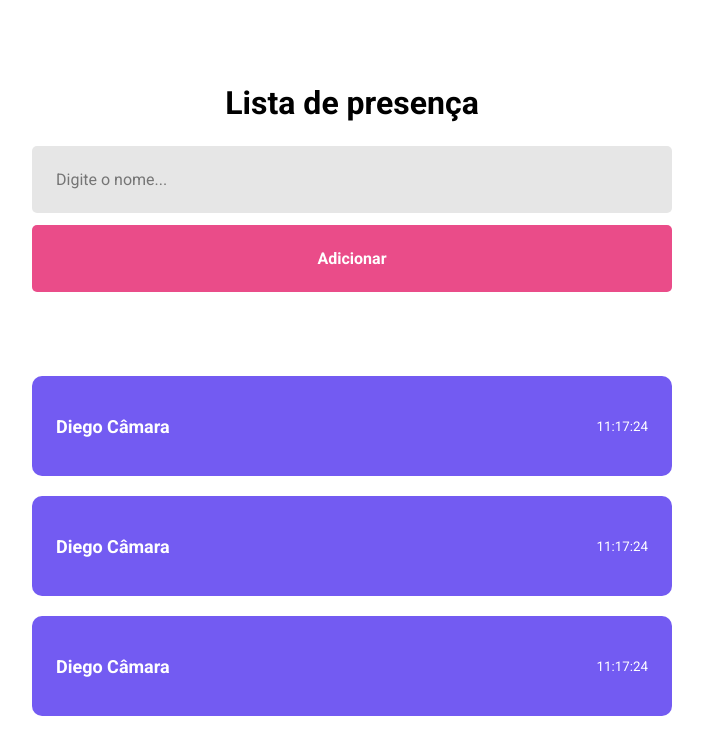
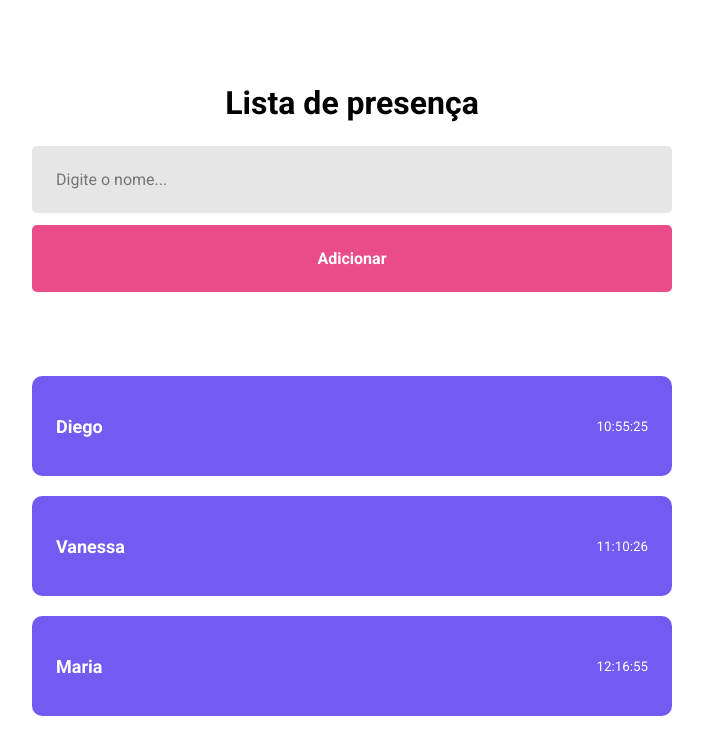
Before and after one commit to diegodscamara/react-discover-app, a React (Vite) app: page / in a window 1280 px wide. Shown: the top 754 px of the page, without its empty margins (288-991 px from the left). Built offline with nearby package versions, Linux system fonts and the light colour scheme.

Commit message:
Custom props

```diff
--- a/src/components/Card/index.jsx
+++ b/src/components/Card/index.jsx
@@ -1,10 +1,10 @@
 import "./styles.css";
 
-export function Card() {
+export function Card({name, time}) {
   return (
     <div className="card">
-      <strong>Diego Câmara</strong>
-      <small>11:17:24</small>
+      <strong>{name}</strong>
+      <small>{time}</small>
     </div>
   );
 }
--- a/src/pages/Home/index.jsx
+++ b/src/pages/Home/index.jsx
@@ -7,9 +7,9 @@ export function Home() {
       <h1>Lista de presença</h1>
       <input type="text" placeholder="Digite o nome..."></input>
       <button type="button">Adicionar</button>
-      <Card />
-      <Card />
-      <Card />
+      <Card name="Diego" time="10:55:25" />
+      <Card name="Vanessa" time="11:10:26" />
+      <Card name="Maria" time="12:16:55" />
     </div>
   );
 }
```
